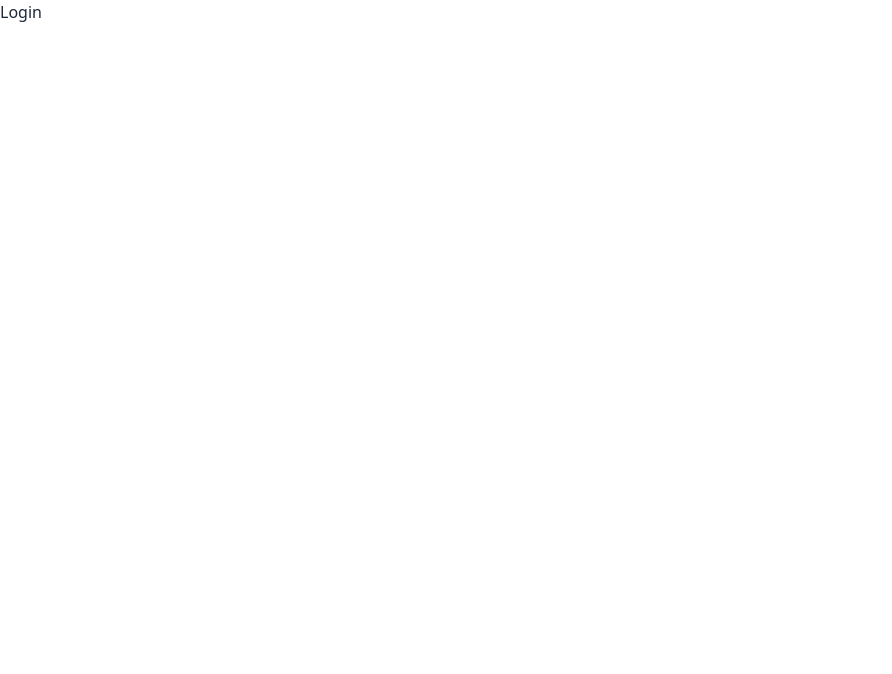
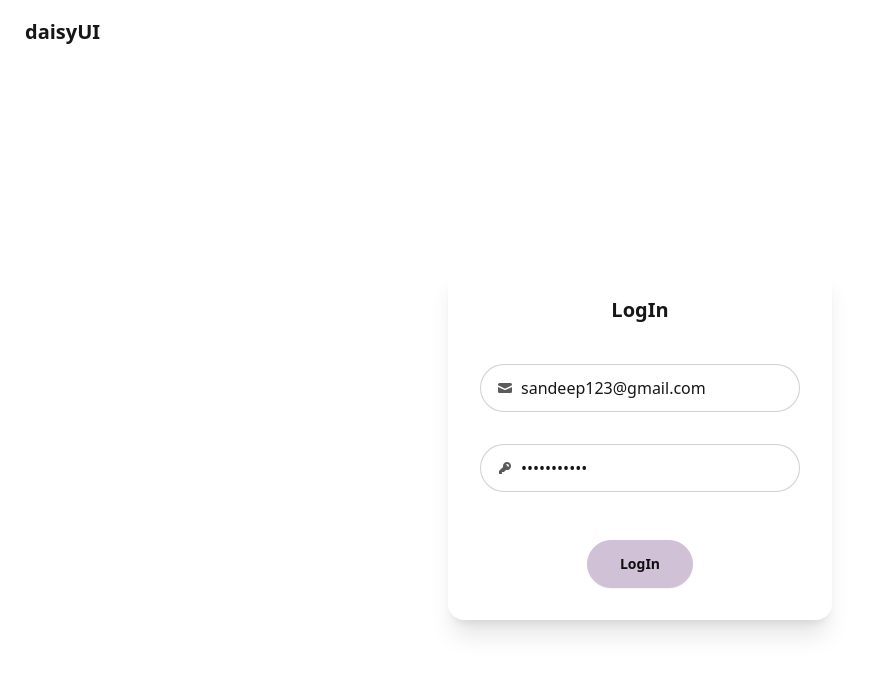
Before and after one commit to sandeep1555/devTinder-frontend, a React (Vite) app: page /login in a window 1280 px wide. Shown: the top 674 px of the page, without its empty margins (0-892 px from the left). Built offline with nearby package versions, Linux system fonts and the light colour scheme; no server answers.

Commit message:
login and logout functionality

```diff
--- a/package.json
+++ b/package.json
@@ -10,8 +10,11 @@
     "preview": "vite preview"
   },
   "dependencies": {
+    "@reduxjs/toolkit": "^2.4.0",
+    "axios": "^1.7.8",
     "react": "^18.3.1",
     "react-dom": "^18.3.1",
+    "react-redux": "^9.1.2",
     "react-router-dom": "^7.0.1"
   },
   "devDependencies": {
--- a/src/App.jsx
+++ b/src/App.jsx
@@ -1,8 +1,11 @@
 import { BrowserRouter, Route, Routes } from "react-router-dom"
 import Body from "./Body"
-import Login from "./LogIn"
+import LogIn from "./LogIn"
 import Profile from "./Profile"
 import SignUp from "./SignUp"
+import { Provider } from "react-redux"
+import appStore from "./utils/appStore"
+import Feed from "./Feed"
 
 
 function App() {
@@ -10,17 +13,20 @@ function App() {
 
   return (
     <>
-
+ <Provider store={appStore}>
     <BrowserRouter basename="/">
       <Routes>
-        <Route path="/">
-        <Route path="/" element={<Body/>}/>
-        <Route path="/login" element={<Login/>}/>
+
+        <Route path="/" element={<Body/>}>
+        <Route path="/login" element={<LogIn/>}/>
+        <Route path="/feed" element={<Feed/>}/>
         <Route path="/Signup" element={<SignUp/>}/>
         <Route path="/profile" element={<Profile/>}/>
+
         </Route>
       </Routes>
     </BrowserRouter>
+    </Provider>
     </>
   )
 }
--- a/src/Body.jsx
+++ b/src/Body.jsx
@@ -1,10 +1,42 @@
-import React from 'react'
+
+import { Outlet, useNavigate } from 'react-router-dom'
 import NavBar from './NavBar'
+import axios from 'axios'
+import { BASE_URL } from './utils/constants'
+import { useEffect } from 'react'
+import { useDispatch, useSelector } from 'react-redux'
+import { addUser } from './utils/userSlice'
 
 const Body = () => {
+  const dispatch = useDispatch();
+  const navigate = useNavigate();
+  const userData = useSelector((store) => store.user)
+  const fetchUser = async () => {
+    if(userData) return;
+    try {
+      const res = await axios.get(BASE_URL + "/profile/view", { withCredentials: true });
+      dispatch(addUser(res.data.data));
+    }
+    catch (err) {
+      if (err.status === 401) {
+        navigate("/login");
+      }
+
+      console.log(err);
+    }
+
+
+
+  }
+  useEffect(() => {
+
+      fetchUser();
+
+  }, [])
   return (
     <div>
-        <NavBar/>
+      <NavBar />
+      <Outlet />
     </div>
   )
 }
--- /dev/null
+++ b/src/Feed.jsx
@@ -0,0 +1,9 @@
+
+
+const Feed = () => {
+  return (
+    <div>Feed</div>
+  )
+}
+
+export default Feed
--- a/src/LogIn.jsx
+++ b/src/LogIn.jsx
@@ -1,9 +1,81 @@
-import React from 'react'
+import axios from "axios";
+import { useState } from "react"
+import { useDispatch } from "react-redux";
+import { addUser } from "./utils/userSlice";
+import { useNavigate } from "react-router-dom";
+import { BASE_URL } from "./utils/constants";
 
-const Login = () => {
+
+const LogIn = () => {
+  const [password, setPassword] = useState("Sandeep@123");
+  const [emailId, setemailId] = useState("sandeep123@gmail.com");
+  const [error,setError]=useState("");
+  console.log(password, emailId)
+  const dispatch = useDispatch();
+  const naviagte=useNavigate();
+
+  const handleLogInButton = async () => {
+    try {
+
+
+      const res = await axios.post( BASE_URL +"/login", { emailId, password }, { withCredentials: true })
+      console.log(res)
+      dispatch(addUser(res.data.data))
+      naviagte("/feed")
+
+
+
+    }
+    catch (err) {
+     setError(err.response.data || "something went wrong")
+      console.log(err)
+    }
+  }
+
   return (
-    <div>Login</div>
+    <div className="flex justify-center mt-[25vh]">
+      <div className="card bg-base-100 w-96 shadow-xl ">
+        <div className="card-body">
+          <h2 className="card-title  justify-center mb-8">LogIn</h2>
+          <div>
+
+            <label className="input input-bordered flex items-center gap-2 mb-8">
+              <svg
+                xmlns="http://www.w3.org/2000/svg"
+                viewBox="0 0 16 16"
+                fill="currentColor"
+                className="h-4 w-4 opacity-70">
+                <path
+                  d="M2.5 3A1.5 1.5 0 0 0 1 4.5v.793c.026.009.051.02.076.032L7.674 8.51c.206.1.446.1.652 0l6.598-3.185A.755.755 0 0 1 15 5.293V4.5A1.5 1.5 0 0 0 13.5 3h-11Z" />
+                <path
+                  d="M15 6.954 8.978 9.86a2.25 2.25 0 0 1-1.956 0L1 6.954V11.5A1.5 1.5 0 0 0 2.5 13h11a1.5 1.5 0 0 0 1.5-1.5V6.954Z" />
+              </svg>
+              <input type="text" className="grow" placeholder="emailId" onChange={(e) => setemailId(e.target.value)} value={emailId} />
+            </label>
+
+            <label className="input input-bordered flex items-center gap-2 mb-8">
+              <svg
+                xmlns="http://www.w3.org/2000/svg"
+                viewBox="0 0 16 16"
+                fill="currentColor"
+                className="h-4 w-4 opacity-70">
+                <path
+                  fillRule="evenodd"
+                  d="M14 6a4 4 0 0 1-4.899 3.899l-1.955 1.955a.5.5 0 0 1-.353.146H5v1.5a.5.5 0 0 1-.5.5h-2a.5.5 0 0 1-.5-.5v-2.293a.5.5 0 0 1 .146-.353l3.955-3.955A4 4 0 1 1 14 6Zm-4-2a.75.75 0 0 0 0 1.5.5.5 0 0 1 .5.5.75.75 0 0 0 1.5 0 2 2 0 0 0-2-2Z"
+                  clipRule="evenodd" />
+              </svg>
+              <input type="password" className="grow" onChange={(e) => setPassword(e.target.value)} value={password} />
+            </label>
+
+          </div>
+          <p className="text-red-500">{error}</p>
+          <div className="card-actions justify-center">
+            <button className="btn btn-primary px-8" onClick={handleLogInButton}>LogIn</button>
+          </div>
+        </div>
+      </div>
+    </div>
   )
 }
 
-export default Login
+export default LogIn
--- a/src/NavBar.jsx
+++ b/src/NavBar.jsx
@@ -1,16 +1,38 @@
-import React from 'react'
+
+import axios from 'axios';
+import { useDispatch, useSelector } from 'react-redux'
+import { Link, useNavigate } from 'react-router-dom';
+import { BASE_URL } from './utils/constants';
+import { removeUser } from './utils/userSlice';
 
 const NavBar = () => {
+
+  const user = useSelector((store) => store.user);
+ const navigate=useNavigate();
+ const dispatch=useDispatch();
+
+   const handleLogout=async()=>
+   {
+    await axios.post(BASE_URL+"/logout",{},{withCredentials:true})
+    dispatch(removeUser());
+    navigate("/login")
+
+
+
+   }
+
+
   return (
     <div className="navbar bg-base-100">
       <div className="flex-1">
-    <a className="btn btn-ghost text-xl">daisyUI</a>
+        <Link to="/" className="btn btn-ghost text-xl">daisyUI</Link>
       </div>
       <div className="flex-none gap-2">
-    <div className="form-control">
+        {/* <div className="form-control">
       <input type="text" placeholder="Search" className="input input-bordered w-24 md:w-auto" />
-    </div>
-    <div className="dropdown dropdown-end">
+    </div> */}
+        {user && (<div className="dropdown dropdown-end flex">
+          <div className='py-3 px-2'>welcome,{user.firstName}</div>
           <div tabIndex={0} role="button" className="btn btn-ghost btn-circle avatar">
             <div className="w-10 rounded-full">
               <img
@@ -22,15 +44,15 @@ const NavBar = () => {
             tabIndex={0}
             className="menu menu-sm dropdown-content bg-base-100 rounded-box z-[1] mt-3 w-52 p-2 shadow">
             <li>
-          <a className="justify-between">
+              <Link to="/profile" className="justify-between">
                 Profile
                 <span className="badge">New</span>
-          </a>
+              </Link>
             </li>
             <li><a>Settings</a></li>
-        <li><a>Logout</a></li>
+            <li><a onClick={handleLogout}>Logout</a></li>
           </ul>
-    </div>
+        </div>)}
       </div>
     </div>
   )
--- /dev/null
+++ b/src/utils/appStore.js
@@ -0,0 +1,11 @@
+import { configureStore } from "@reduxjs/toolkit";
+import userSlice from "./userSlice";
+
+const appStore=configureStore({
+    reducer:{
+        user:userSlice
+
+    }
+})
+
+export default appStore
--- /dev/null
+++ b/src/utils/constants.js
@@ -0,0 +1 @@
+export const BASE_URL="http://localhost:7777"
--- /dev/null
+++ b/src/utils/userSlice.js
@@ -0,0 +1,18 @@
+import { createSlice } from "@reduxjs/toolkit";
+
+const userSlice=createSlice({
+    name:"user",
+    initialState:null,
+    reducers:{
+        addUser:(state,action)=>
+        {
+               return action.payload;
+        },
+        removeUser:(state,action)=>
+        {
+            return null;
+        }
+    }
+})
+export const {addUser,removeUser}=userSlice.actions;
+export default userSlice.reducer
--- a/tailwind.config.js
+++ b/tailwind.config.js
@@ -7,5 +7,8 @@ export default {
   theme: {
     extend: {},
   },
+  daisyui: {
+    themes: ["pastel"],
+  },
   plugins: [require('daisyui'),],
 }
```
Also changed, not shown: 1 other file (tests, documents, lock files or other folders). Lines whose indentation alone changed are shown as unchanged.
